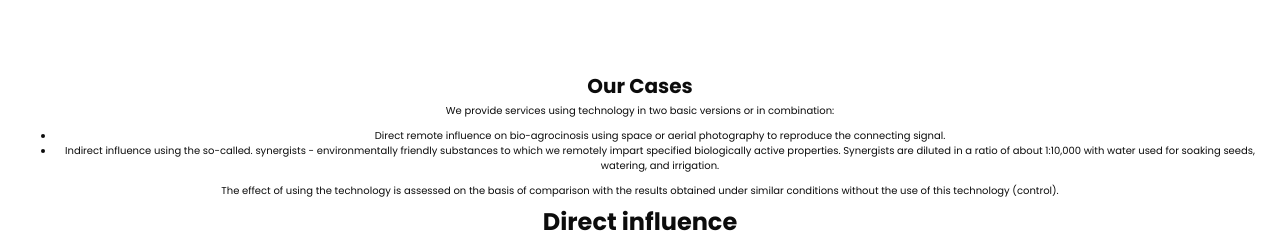
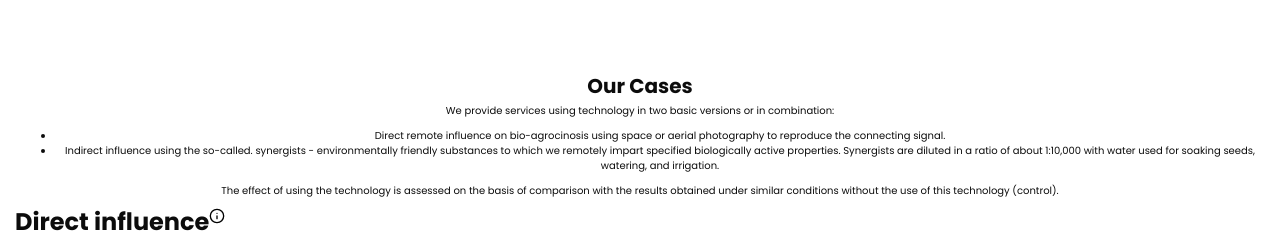
Before and after one commit to SkullCandby/flask-GPsN, a Flask app: page /service in a window 1280 px wide. Shown: the part 83-323 px from the top of the page. Run offline with Flask 3, Linux system fonts and the light colour scheme; some libraries are stand-ins or nearby versions.

Commit message:
Update service.html

```diff
--- a/templates/service.html
+++ b/templates/service.html
@@ -97,7 +97,7 @@
     </ul>
     <p>The effect of using the technology is assessed on the basis of comparison with the results obtained under similar conditions without the use of this technology (control).</p>
 </div>
-        <div><h2 style="font-weight: bold; font-size: 24px">Direct influence</h2>     <a data-toggle="tooltip" data-placement="right" title="Hooray!"><img src="../static/images/info-circle-svgrepo-com.svg" style="width:16; height: 16px"></a></div>
+        <div style="display: flex; flex-direction: row;"><h2 style="font-weight: bold; font-size: 24px">Direct influence</h2>     <a data-toggle="tooltip" data-placement="right" title="Hooray!"><img src="../static/images/info-circle-svgrepo-com.svg" style="width:16; height: 16px"></a></div>
         <div class="row">
 
             <!-- Work Example 1 -->
```
